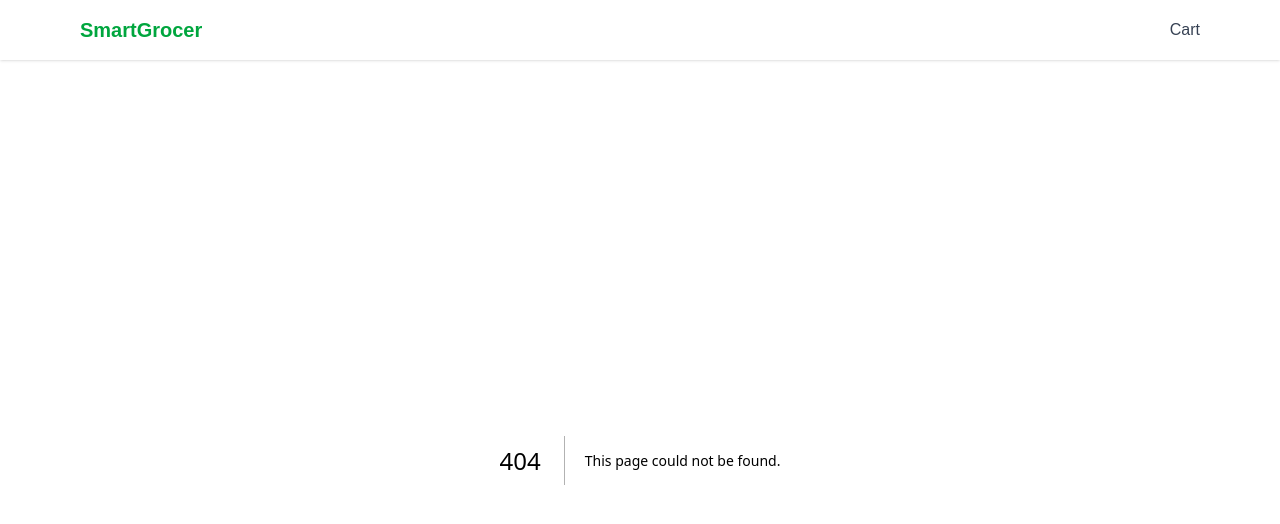
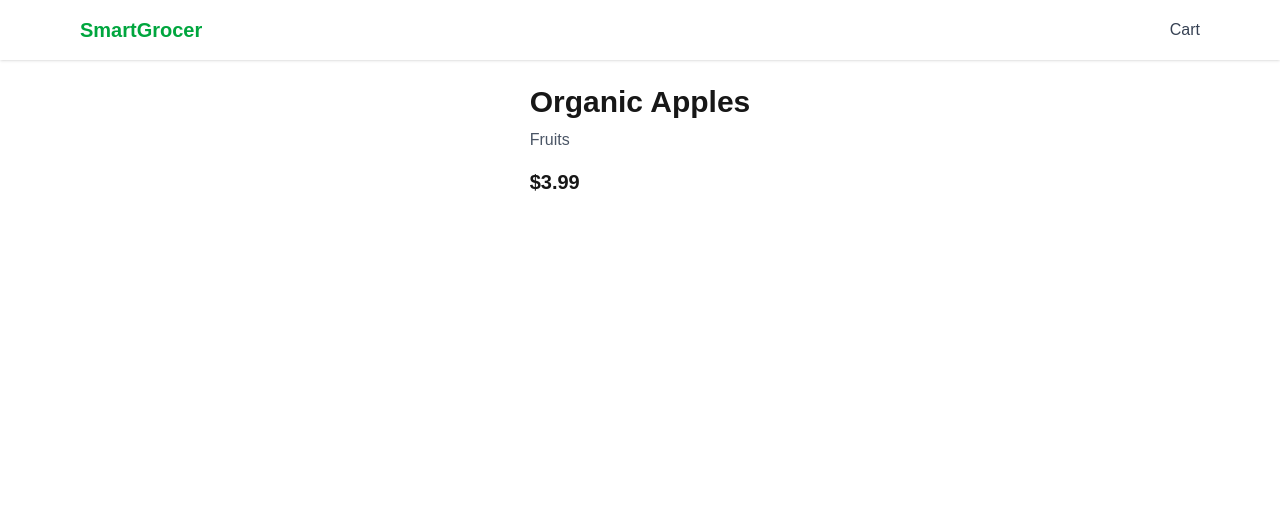
Before and after one commit to BusraKahraman/smart-grocer, a Next.js app: page /products/1 in a window 1280 px wide. Before the commit this address had no page. Shown: the top 524 px of the page. Built offline with nearby package versions, Linux system fonts and the light colour scheme.

Commit message:
Add dynamic product detail page using App Router

```diff
--- /dev/null
+++ b/app/products/[id]/page.js
@@ -0,0 +1,19 @@
+import { products } from '@/components/data/products';
+
+export default function ProductDetailPage({ params }) {
+	const productId = Number(params.id);
+
+	const product = products.find((p) => p.id === productId);
+
+	if (!product) {
+		return <p className='p-6'>Product not found.</p>;
+	}
+
+	return (
+		<main className='max-w-4xl mx-auto p-6'>
+			<h1 className='text-3xl font-bold mb-2'>{product.name}</h1>
+			<p className='text-gray-600 mb-4'>{product.category}</p>
+			<p className='text-xl font-semibold'>${product.price}</p>
+		</main>
+	);
+}
```
